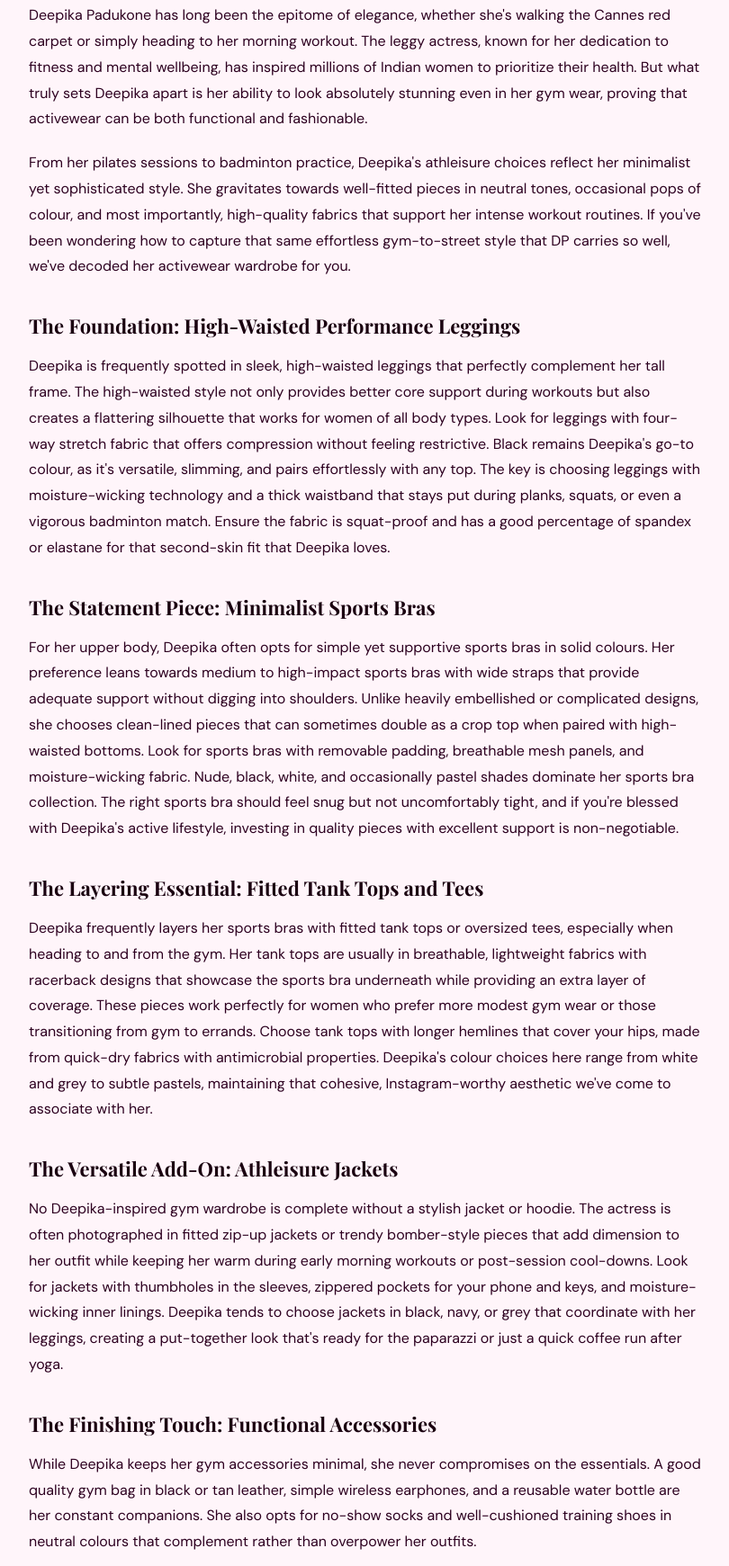
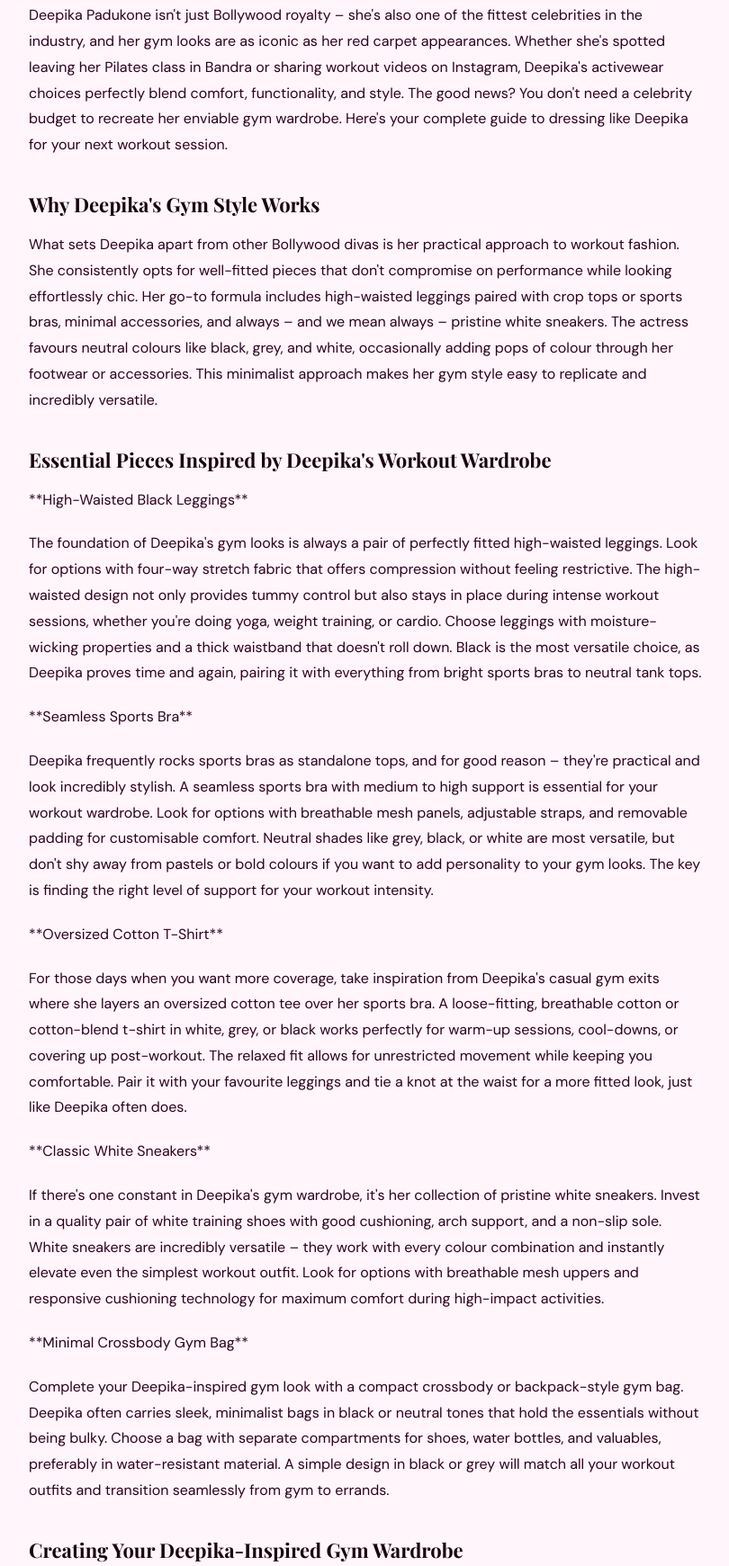
Before and after one commit to filmtabela/bollywoodedge, a website: page articles/deepika-padukone-gym-wear-picks.html in a window 1280 px wide. Shown: the part 509-2250 px from the top of the page at 90% size, without its empty margins (234-1044 px from the left). Drawn offline with nearby package versions, Linux system fonts and the light colour scheme; a web font is replaced by a local one.

Commit message:
Auto-publish: 2026-05-31

```diff
--- a/articles/deepika-padukone-gym-wear-picks.html
+++ b/articles/deepika-padukone-gym-wear-picks.html
@@ -75,35 +75,41 @@
   <div class="disclosure">
     As an Amazon Associate, BollywoodEdge earns from qualifying purchases. Prices subject to change.
   </div>
-  <p># Deepika Padukone Gym Wear Picks: Get Her Effortlessly Chic Activewear Style</p>
+  <p># Deepika Padukone Gym Wear Picks: Steal Her Athleisure Style</p>
 
-<p>Deepika Padukone has long been the epitome of elegance, whether she's walking the Cannes red carpet or simply heading to her morning workout. The leggy actress, known for her dedication to fitness and mental wellbeing, has inspired millions of Indian women to prioritize their health. But what truly sets Deepika apart is her ability to look absolutely stunning even in her gym wear, proving that activewear can be both functional and fashionable.</p>
+<p>Deepika Padukone isn't just Bollywood royalty – she's also one of the fittest celebrities in the industry, and her gym looks are as iconic as her red carpet appearances. Whether she's spotted leaving her Pilates class in Bandra or sharing workout videos on Instagram, Deepika's activewear choices perfectly blend comfort, functionality, and style. The good news? You don't need a celebrity budget to recreate her enviable gym wardrobe. Here's your complete guide to dressing like Deepika for your next workout session.</p>
 
-<p>From her pilates sessions to badminton practice, Deepika's athleisure choices reflect her minimalist yet sophisticated style. She gravitates towards well-fitted pieces in neutral tones, occasional pops of colour, and most importantly, high-quality fabrics that support her intense workout routines. If you've been wondering how to capture that same effortless gym-to-street style that DP carries so well, we've decoded her activewear wardrobe for you.</p>
+<h2>Why Deepika's Gym Style Works</h2>
 
-<h2>The Foundation: High-Waisted Performance Leggings</h2>
+<p>What sets Deepika apart from other Bollywood divas is her practical approach to workout fashion. She consistently opts for well-fitted pieces that don't compromise on performance while looking effortlessly chic. Her go-to formula includes high-waisted leggings paired with crop tops or sports bras, minimal accessories, and always – and we mean always – pristine white sneakers. The actress favours neutral colours like black, grey, and white, occasionally adding pops of colour through her footwear or accessories. This minimalist approach makes her gym style easy to replicate and incredibly versatile.</p>
 
-<p>Deepika is frequently spotted in sleek, high-waisted leggings that perfectly complement her tall frame. The high-waisted style not only provides better core support during workouts but also creates a flattering silhouette that works for women of all body types. Look for leggings with four-way stretch fabric that offers compression without feeling restrictive. Black remains Deepika's go-to colour, as it's versatile, slimming, and pairs effortlessly with any top. The key is choosing leggings with moisture-wicking technology and a thick waistband that stays put during planks, squats, or even a vigorous badminton match. Ensure the fabric is squat-proof and has a good percentage of spandex or elastane for that second-skin fit that Deepika loves.</p>
+<h2>Essential Pieces Inspired by Deepika's Workout Wardrobe</h2>
 
-<h2>The Statement Piece: Minimalist Sports Bras</h2>
+<p>**High-Waisted Black Leggings**</p>
 
-<p>For her upper body, Deepika often opts for simple yet supportive sports bras in solid colours. Her preference leans towards medium to high-impact sports bras with wide straps that provide adequate support without digging into shoulders. Unlike heavily embellished or complicated designs, she chooses clean-lined pieces that can sometimes double as a crop top when paired with high-waisted bottoms. Look for sports bras with removable padding, breathable mesh panels, and moisture-wicking fabric. Nude, black, white, and occasionally pastel shades dominate her sports bra collection. The right sports bra should feel snug but not uncomfortably tight, and if you're blessed with Deepika's active lifestyle, investing in quality pieces with excellent support is non-negotiable.</p>
+<p>The foundation of Deepika's gym looks is always a pair of perfectly fitted high-waisted leggings. Look for options with four-way stretch fabric that offers compression without feeling restrictive. The high-waisted design not only provides tummy control but also stays in place during intense workout sessions, whether you're doing yoga, weight training, or cardio. Choose leggings with moisture-wicking properties and a thick waistband that doesn't roll down. Black is the most versatile choice, as Deepika proves time and again, pairing it with everything from bright sports bras to neutral tank tops.</p>
 
-<h2>The Layering Essential: Fitted Tank Tops and Tees</h2>
+<p>**Seamless Sports Bra**</p>
 
-<p>Deepika frequently layers her sports bras with fitted tank tops or oversized tees, especially when heading to and from the gym. Her tank tops are usually in breathable, lightweight fabrics with racerback designs that showcase the sports bra underneath while providing an extra layer of coverage. These pieces work perfectly for women who prefer more modest gym wear or those transitioning from gym to errands. Choose tank tops with longer hemlines that cover your hips, made from quick-dry fabrics with antimicrobial properties. Deepika's colour choices here range from white and grey to subtle pastels, maintaining that cohesive, Instagram-worthy aesthetic we've come to associate with her.</p>
+<p>Deepika frequently rocks sports bras as standalone tops, and for good reason – they're practical and look incredibly stylish. A seamless sports bra with medium to high support is essential for your workout wardrobe. Look for options with breathable mesh panels, adjustable straps, and removable padding for customisable comfort. Neutral shades like grey, black, or white are most versatile, but don't shy away from pastels or bold colours if you want to add personality to your gym looks. The key is finding the right level of support for your workout intensity.</p>
 
-<h2>The Versatile Add-On: Athleisure Jackets</h2>
+<p>**Oversized Cotton T-Shirt**</p>
 
-<p>No Deepika-inspired gym wardrobe is complete without a stylish jacket or hoodie. The actress is often photographed in fitted zip-up jackets or trendy bomber-style pieces that add dimension to her outfit while keeping her warm during early morning workouts or post-session cool-downs. Look for jackets with thumbholes in the sleeves, zippered pockets for your phone and keys, and moisture-wicking inner linings. Deepika tends to choose jackets in black, navy, or grey that coordinate with her leggings, creating a put-together look that's ready for the paparazzi or just a quick coffee run after yoga.</p>
+<p>For those days when you want more coverage, take inspiration from Deepika's casual gym exits where she layers an oversized cotton tee over her sports bra. A loose-fitting, breathable cotton or cotton-blend t-shirt in white, grey, or black works perfectly for warm-up sessions, cool-downs, or covering up post-workout. The relaxed fit allows for unrestricted movement while keeping you comfortable. Pair it with your favourite leggings and tie a knot at the waist for a more fitted look, just like Deepika often does.</p>
 
-<h2>The Finishing Touch: Functional Accessories</h2>
+<p>**Classic White Sneakers**</p>
 
-<p>While Deepika keeps her gym accessories minimal, she never compromises on the essentials. A good quality gym bag in black or tan leather, simple wireless earphones, and a reusable water bottle are her constant companions. She also opts for no-show socks and well-cushioned training shoes in neutral colours that complement rather than overpower her outfits.</p>
+<p>If there's one constant in Deepika's gym wardrobe, it's her collection of pristine white sneakers. Invest in a quality pair of white training shoes with good cushioning, arch support, and a non-slip sole. White sneakers are incredibly versatile – they work with every colour combination and instantly elevate even the simplest workout outfit. Look for options with breathable mesh uppers and responsive cushioning technology for maximum comfort during high-impact activities.</p>
 
-<h2>Shop Deepika's Gym Look on Amazon</h2>
+<p>**Minimal Crossbody Gym Bag**</p>
 
-<p>Ready to elevate your workout wardrobe with Deepika Padukone's signature style? Browse through Amazon's extensive collection of activewear and find pieces that mirror her minimalist, sophisticated aesthetic. With convenient delivery across India and competitive prices, transforming your gym style has never been easier. Start building your dream activewear collection today and bring that Bollywood star power to your next workout session!</p>
+<p>Complete your Deepika-inspired gym look with a compact crossbody or backpack-style gym bag. Deepika often carries sleek, minimalist bags in black or neutral tones that hold the essentials without being bulky. Choose a bag with separate compartments for shoes, water bottles, and valuables, preferably in water-resistant material. A simple design in black or grey will match all your workout outfits and transition seamlessly from gym to errands.</p>
+
+<h2>Creating Your Deepika-Inspired Gym Wardrobe</h2>
+
+<p>The beauty of Deepika's workout style is its simplicity and versatility. Start with these basics in neutral colours, and you'll be able to mix and match endlessly. Focus on quality fabrics that offer durability, stretch, and moisture-wicking properties. Remember, the goal isn't just to look good but to feel confident and comfortable during your workouts.</p>
+
+<p>Ready to upgrade your gym wardrobe with Deepika Padukone-approved pieces? Shop these activewear essentials on Amazon today and bring Bollywood fitness glamour to your daily workout routine. Your journey to looking as fabulous as Deepika at the gym starts now!</p>
   <div class="shop-box">
     <h3>💪 Shop Deepika Padukone Gym Picks on Amazon</h3>
     <p>Find the best products handpicked to match this look - available on Amazon with fast delivery.</p>
```
